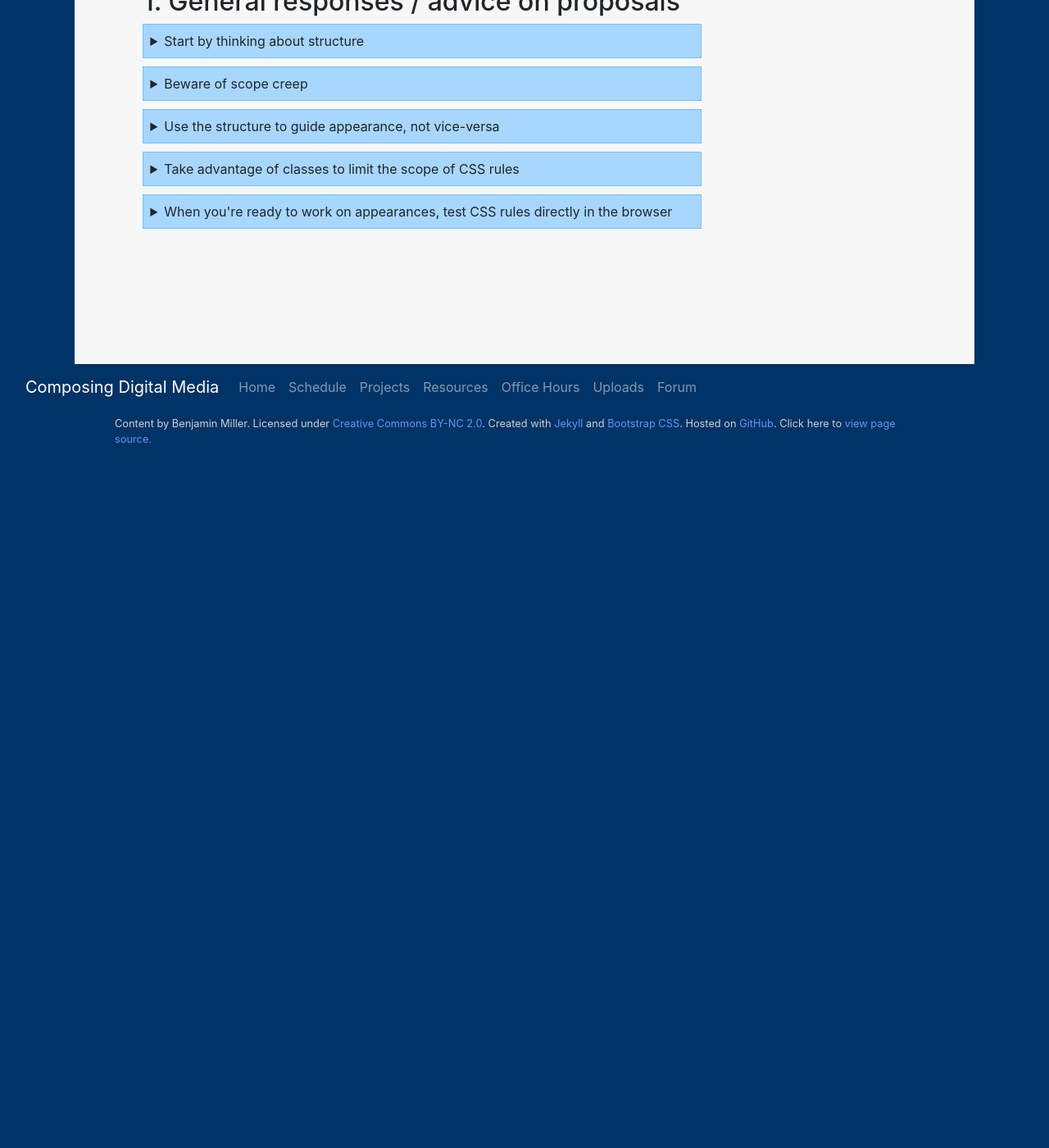
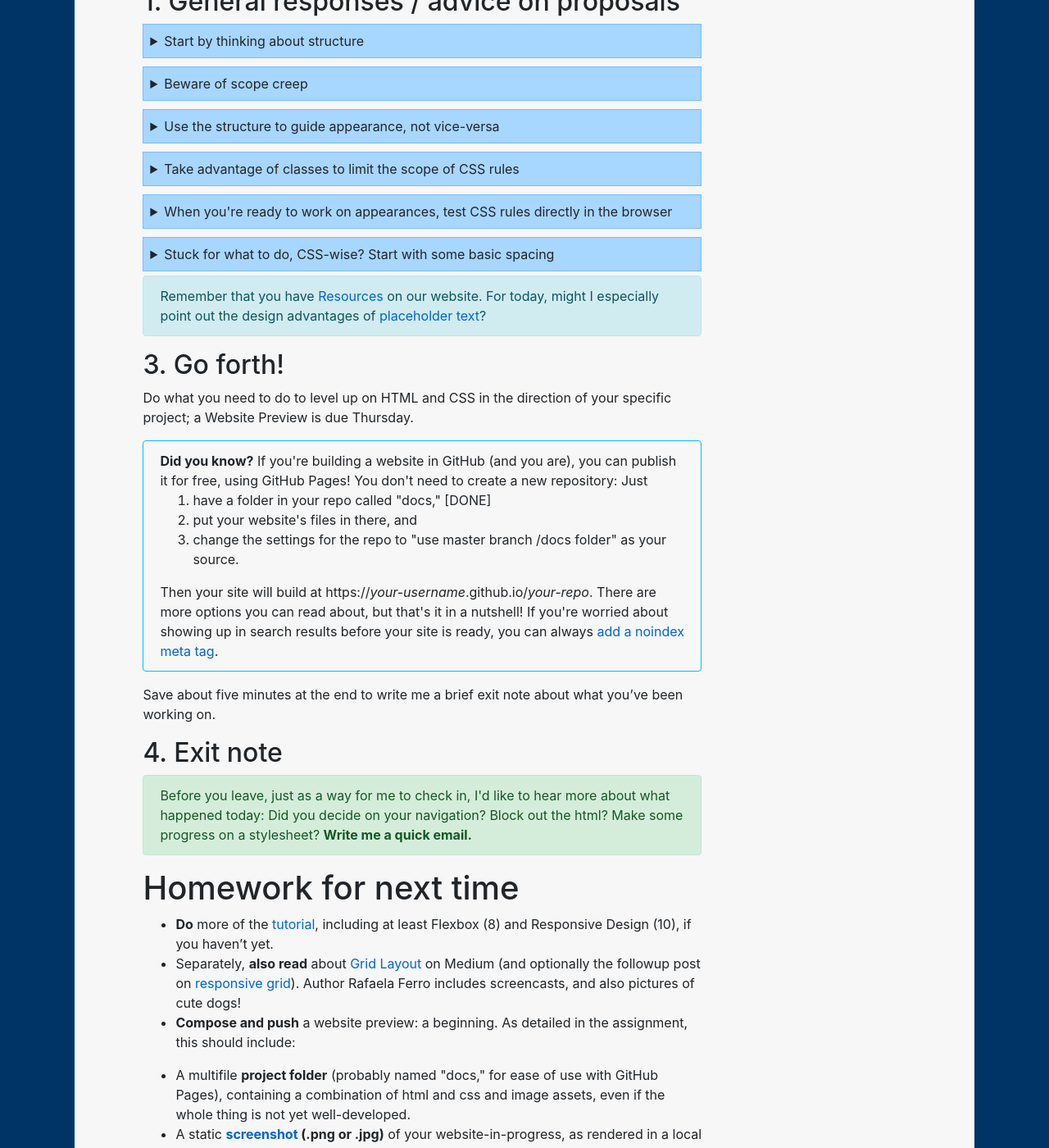
Before and after one commit to benmiller314/cdm2020spring, a Jekyll site: the page built from plans/lesson-17.md, in a window 1280 px wide and 1400 px high, scrolled down 513 px. Shown: the whole window at 82% size. Built offline with Jekyll 4.4.1, drawn with Linux system fonts in a browser that asks for light colours; our own code applies the rules of GitHub Pages for plain Markdown files; before the commit the page ends 1143 px from its top, so only the background shows below that; some of the changed text lies outside the part shown.

Commit message:
close some unclosed tags
hope that makes everything reappear

```diff
--- a/plans/lesson-17.md
+++ b/plans/lesson-17.md
@@ -53,9 +53,9 @@ body.front h2 {
   font-size: 18px;
 }
 </code></pre>
-
 (Setting a class on the <code>&lt;body&gt;</code> is a good way to set up page-wide contexts, e.g. for background or the position of a navigation bar.)
-
+</p>
+<p>
 Or here's code that only applies to an <code>&lt;h2&gt;</code> when it appears inside an element (a <code>&lt;div&gt;</code>, say, or a <code>&lt;header&gt;</code>) with class "title-block":
 <pre><code class="css">
 .title-block h2 {
@@ -63,7 +63,8 @@ Or here's code that only applies to an <code>&lt;h2&gt;</code> when it appears i
 }
 </code></pre>
 This solution probably makes the most sense if you want to do some styling on the containing element, like changing its background or centering a bunch of things.
-
+</p>
+<p>
 Or – probably the simplest solution of all – you could just set the class directly, with a class like "subtitle" (or whatever you want to call it): <code>&lt;h2 class="subtitle"&gt;</code>:
 <pre><code class="css">
 h2.subtitle {
@@ -87,6 +88,7 @@ This has the extra advantage that you can set a lot of other rules for <em>all</
 </figure>
 
 Just be sure to <strong>copy your changes to a file for safe keeping</strong>, or they'll disappear when you refresh! To make copy/paste easier, click on the source your browser created for your new rules: in Firefox it's called "inline", in Chrome "inspector-stylesheet", in Safari "Inspector Stylesheet."
+</p>
 </details>
 
 <details>
@@ -132,10 +134,11 @@ If you're worried about showing up in search results before your site is ready,
 Save about five minutes at the end to write me a brief exit note about what you've been working on.
 
 ## 4. Exit note
-
+<div class="alert alert-success">
 Before you leave, just as a way for me to check in, I'd like to hear more about what happened today: Did you decide on your navigation? Block out the html? Make some progress on a stylesheet?
 
-**Write me a quick email.**
+<strong>Write me a quick email.</strong>
+</div>
 
 # Homework for next time
 
```
